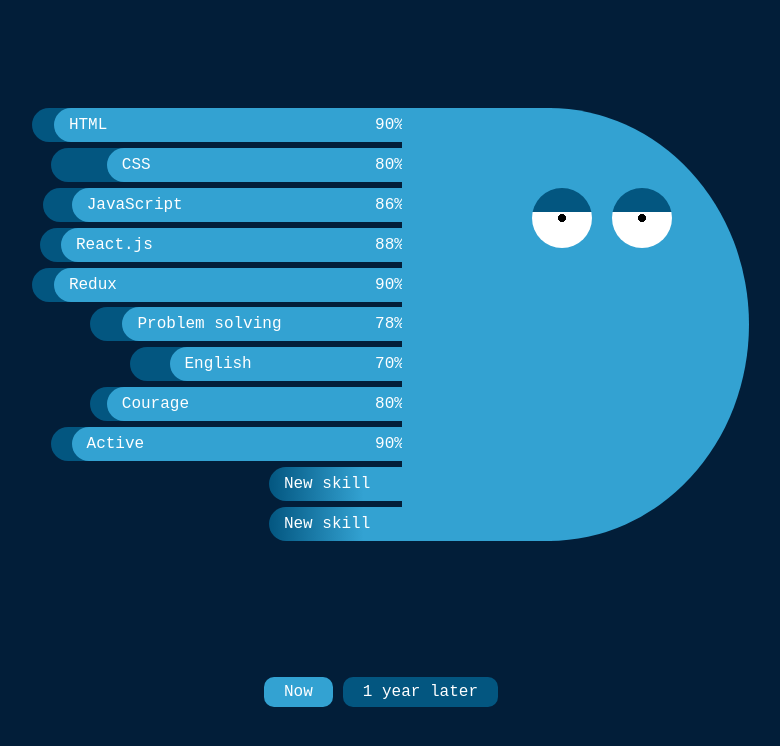
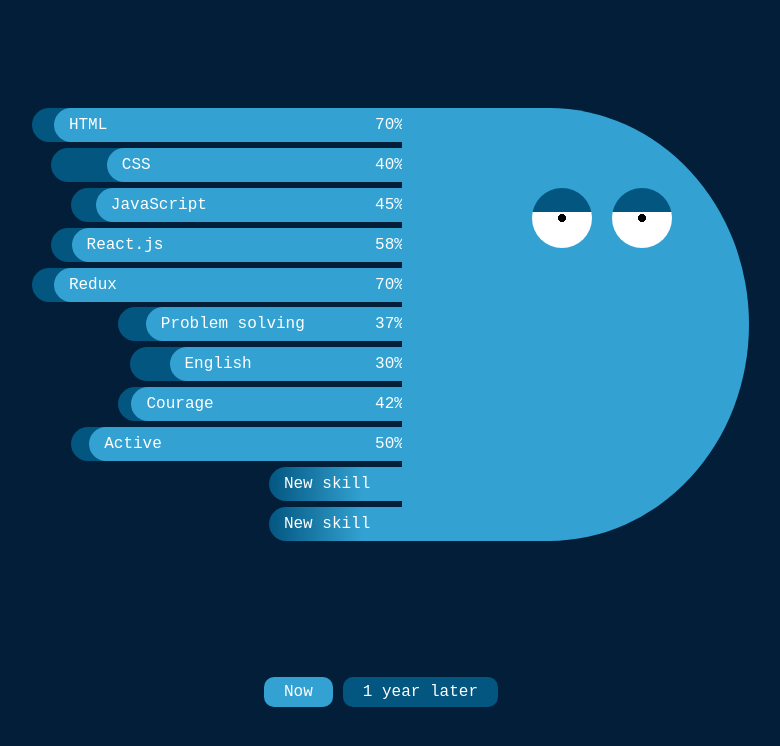
Before and after one commit to gevorg20077/skills, a React (Create React App) app: page / in a window 1280 px wide. Shown: the top 746 px of the page, without its empty margins (259-1039 px from the left). Built offline with nearby package versions, Linux system fonts and the light colour scheme; the HTML template or start-up script is replaced by a standard one.

Commit message:
first commit

```diff
--- a/src/components/Skills/Skills.jsx
+++ b/src/components/Skills/Skills.jsx
@@ -4,39 +4,39 @@
     <div className="skills">
       <dl className="skills__skill skills__HTML">
         <dt className="skills__now skills__HTML_now">HTML</dt>
-        <dd className='skills__percent'>90%</dd>
+        <dd className='skills__percent'>70%</dd>
       </dl>
       <dl className="skills__skill skills__CSS">
         <dt className="skills__now skills__CSS_now">CSS</dt>
-        <dd className='skills__percent'>80%</dd>
+        <dd className='skills__percent'>40%</dd>
       </dl>
       <dl className="skills__skill skills__JS">
         <dt className="skills__now skills__JS_now">JavaScript</dt>
-        <dd className='skills__percent'>86%</dd>
+        <dd className='skills__percent'>45%</dd>
       </dl>
       <dl className="skills__skill skills__React">
         <dt className="skills__now skills__React_now">React.js</dt>
-        <dd className='skills__percent'>88%</dd>
+        <dd className='skills__percent'>58%</dd>
       </dl>
       <dl className="skills__skill skills__Redux">
         <dt className="skills__now skills__Redux_now">Redux</dt>
-        <dd className='skills__percent'>90%</dd>
+        <dd className='skills__percent'>70%</dd>
       </dl>
       <dl className="skills__skill skills__Solving">
         <dt className="skills__now skills__Solving_now">Problem solving</dt>
-        <dd className='skills__percent'>78%</dd>
+        <dd className='skills__percent'>37%</dd>
       </dl>
       <dl className="skills__skill skills__English">
         <dt className="skills__now skills__English_now">English</dt>
-        <dd className='skills__percent'>70%</dd>
+        <dd className='skills__percent'>30%</dd>
       </dl>
       <dl className="skills__skill skills__Courage">
         <dt className="skills__now skills__Courage_now">Courage</dt>
-        <dd className='skills__percent'>80%</dd>
+        <dd className='skills__percent'>42%</dd>
       </dl>
       <dl className="skills__skill skills__Active">
         <dt className="skills__now skills__Active_now">Active</dt>
-        <dd className='skills__percent'>90%</dd>
+        <dd className='skills__percent'>50%</dd>
       </dl>
       <dl className="skills__skill skills__New">
         <dt className="skills__now skills__New_now">New skill</dt>
--- a/src/components/Skills/skills.scss
+++ b/src/components/Skills/skills.scss
@@ -70,7 +70,7 @@
   }
 
   &__JS {
-    width: 92%;
+    width: 85%;
   }
 
   &__JS_now {
@@ -78,7 +78,7 @@
   }
 
   &__React {
-    width: 93%;
+    width: 90%;
   }
 
   &__React_now {
@@ -94,7 +94,7 @@
   }
 
   &__Solving {
-    width: 80%;
+    width: 73%;
   }
 
   &__Solving_now {
@@ -102,7 +102,7 @@
   }
 
   &__Courage {
-    width: 80%;
+    width: 73%;
   }
 
   &__Courage_now {
@@ -118,7 +118,7 @@
   }
 
   &__Active {
-    width: 90%;
+    width: 85%;
   }
 
   &__Active_now {
```
